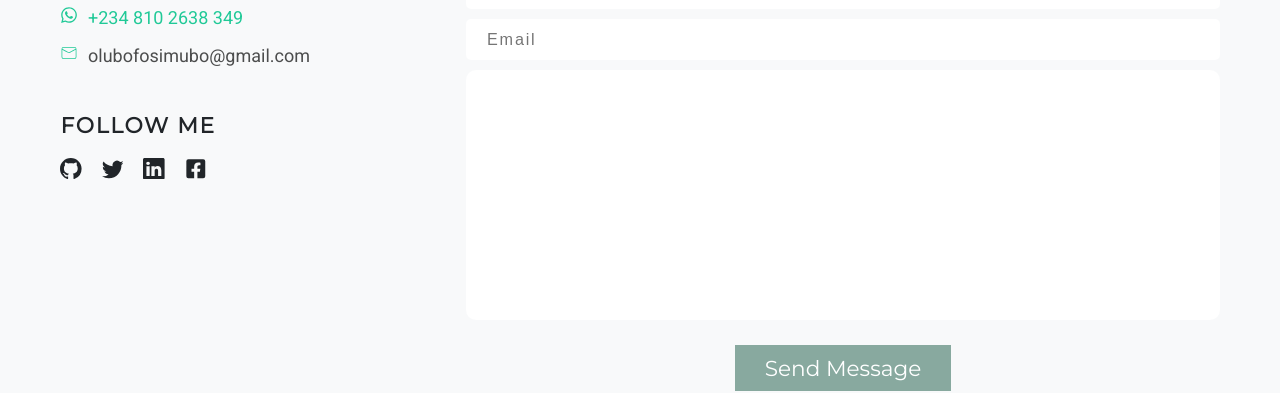
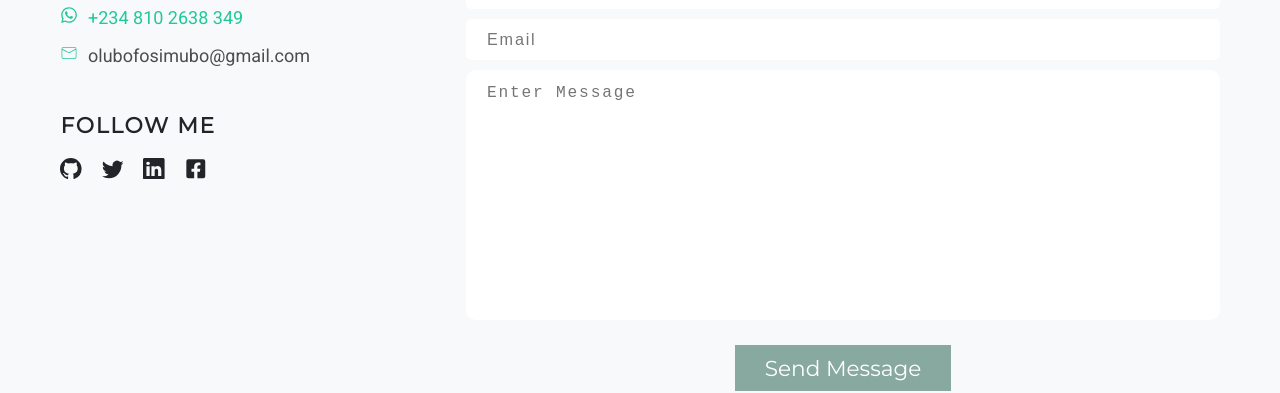
Before and after one commit to FojoBass/myPortfolio, a React (Create React App) app: page / in a window 1280 px wide. Shown: the part 3520-3913 px from the top of the page. Built offline with nearby package versions, Linux system fonts and the light colour scheme.

Commit message:
Resume update

```diff
--- a/src/Pages/About/index.js
+++ b/src/Pages/About/index.js
@@ -55,7 +55,7 @@
                 </div>
 
                 <Link
-                  to='https://drive.google.com/file/d/1LvV_20NsaGcjveYF9uu4RxhAsmD_Fglr/view?usp=sharing'
+                  to='https://drive.google.com/file/d/1GjegamLIf35Vsrfzs84ECK0smL779TTJ/view?usp=sharing'
                   target='_blank'
                   className='resume-btn'
                 >
--- a/src/Pages/Contact/index.js
+++ b/src/Pages/Contact/index.js
@@ -98,6 +98,7 @@
                   cols='30'
                   rows='10'
                   name='msg'
+                  placeholder='Enter Message'
                 ></textarea>
 
                 <button
```
